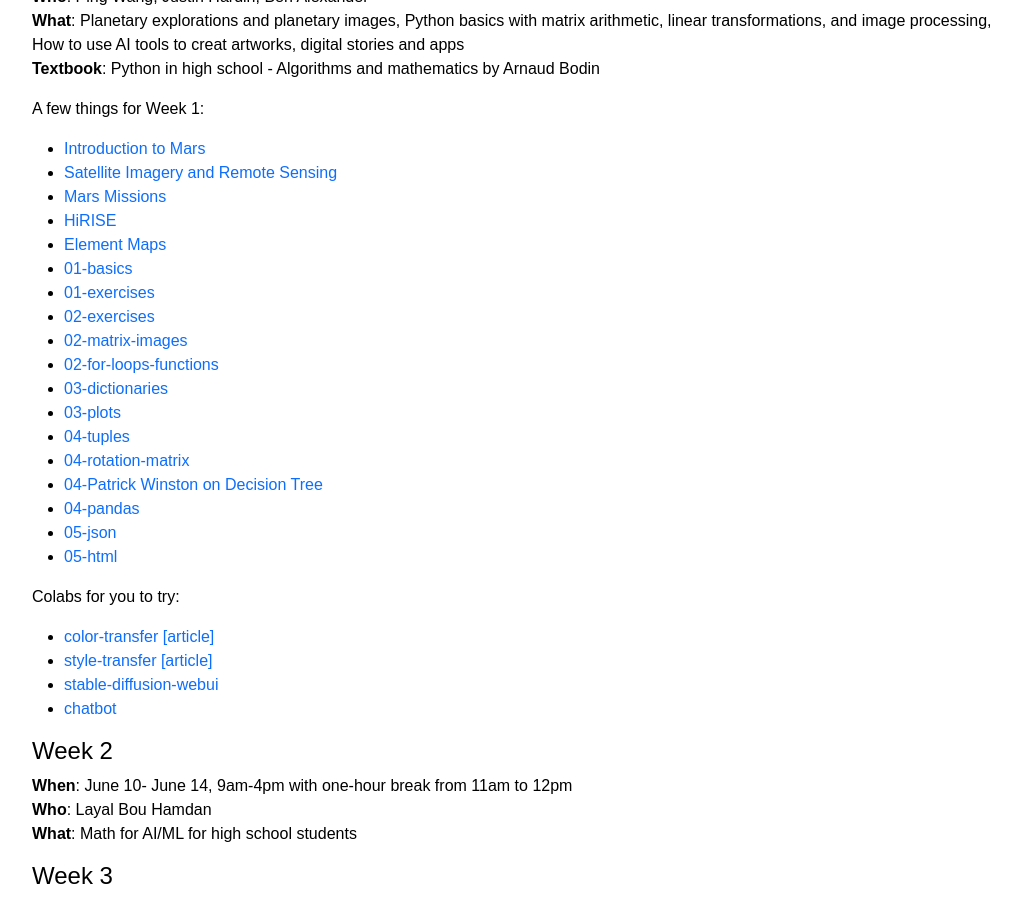
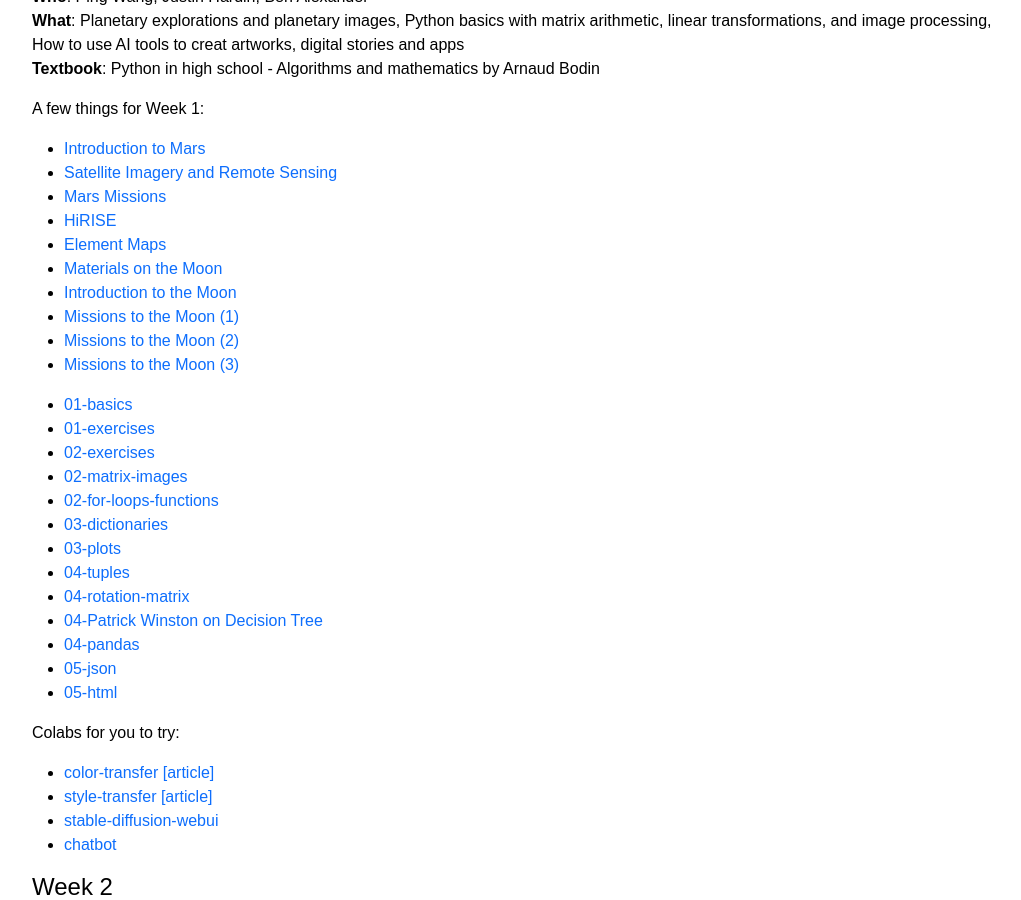
Before and after one commit to planet-ai-2023/planet-ai-2023.github.io, a Jekyll site: the page built from _posts/2024-6-01-summer-2024.md, in a window 1280 px wide and 900 px high, scrolled down 304 px. Shown: the whole window, without its empty margins (120-1141 px from the left). Built offline with Jekyll 4.4.1, drawn with Linux system fonts in a browser that asks for light colours.

Commit message:
Add files via upload

```diff
--- a/_posts/2024-6-01-summer-2024.md
+++ b/_posts/2024-6-01-summer-2024.md
@@ -21,6 +21,12 @@ A few things for Week 1:
 - [Mars Missions](https://docs.google.com/presentation/d/1uVP53b18kz0o5qgnamVnsCAuvId66VO1/edit?usp=sharing&ouid=113200546422009820244&rtpof=true&sd=true){:target="_blank"}
 - [HiRISE](https://docs.google.com/presentation/d/1fThWJOfRXVR9lWQurXBQHhwT24mxWCfo/edit?usp=sharing&ouid=113200546422009820244&rtpof=true&sd=true){:target="_blank"}
 - [Element Maps](https://docs.google.com/presentation/d/1Ayj-RTJkuq_cMFqoxL6PRN2rxhvxu6x5/edit?usp=sharing&ouid=113200546422009820244&rtpof=true&sd=true){:target="_blank"}
+- [Materials on the Moon](https://docs.google.com/presentation/d/1yddAF3uSQyCpR52JI_LuKijIvK4Hh7IM/edit?usp=sharing&ouid=113200546422009820244&rtpof=true&sd=true){:target="_blank"}
+- [Introduction to the Moon](https://docs.google.com/presentation/d/1BQdiR-2NIUy1g0kYHBurzK5S3e_RbYuv/edit?usp=sharing&ouid=113200546422009820244&rtpof=true&sd=true){:target="_blank"}
+- [Missions to the Moon (1)](https://docs.google.com/presentation/d/1s5WKgSw4I4Mh0rgvZsLRnyVYmvVCb5V0/edit?usp=sharing&ouid=113200546422009820244&rtpof=true&sd=true){:target="_blank"}
+- [Missions to the Moon (2)](https://docs.google.com/presentation/d/1fOxpgRKGhrwY0MElgEYZK_MJcLV-gX6S/edit?usp=sharing&ouid=113200546422009820244&rtpof=true&sd=true){:target="_blank"}
+- [Missions to the Moon (3)](https://docs.google.com/presentation/d/1ABEzKE8eAz5aNKeuw9we2lr1-1ImCQO6/edit?usp=sharing&ouid=113200546422009820244&rtpof=true&sd=true){:target="_blank"}
+
 - [01-basics](https://gist.github.com/planet-ai-2023/9bf5bb954fc2b7bd81cff2568ae25fcd){:target="_blank"}
 - [01-exercises](https://docs.google.com/document/d/1l-cFjiHUmPhF_p28RDp60_vjjDyfbW5FnJ_qiMNmzzw/edit?usp=sharing){:target="_blank"}
 - [02-exercises](https://drive.google.com/file/d/1Z52po3iWAU3jQh-vscchYn6_GsqiiMrT/view?usp=sharing){:target="_blank"}
```
